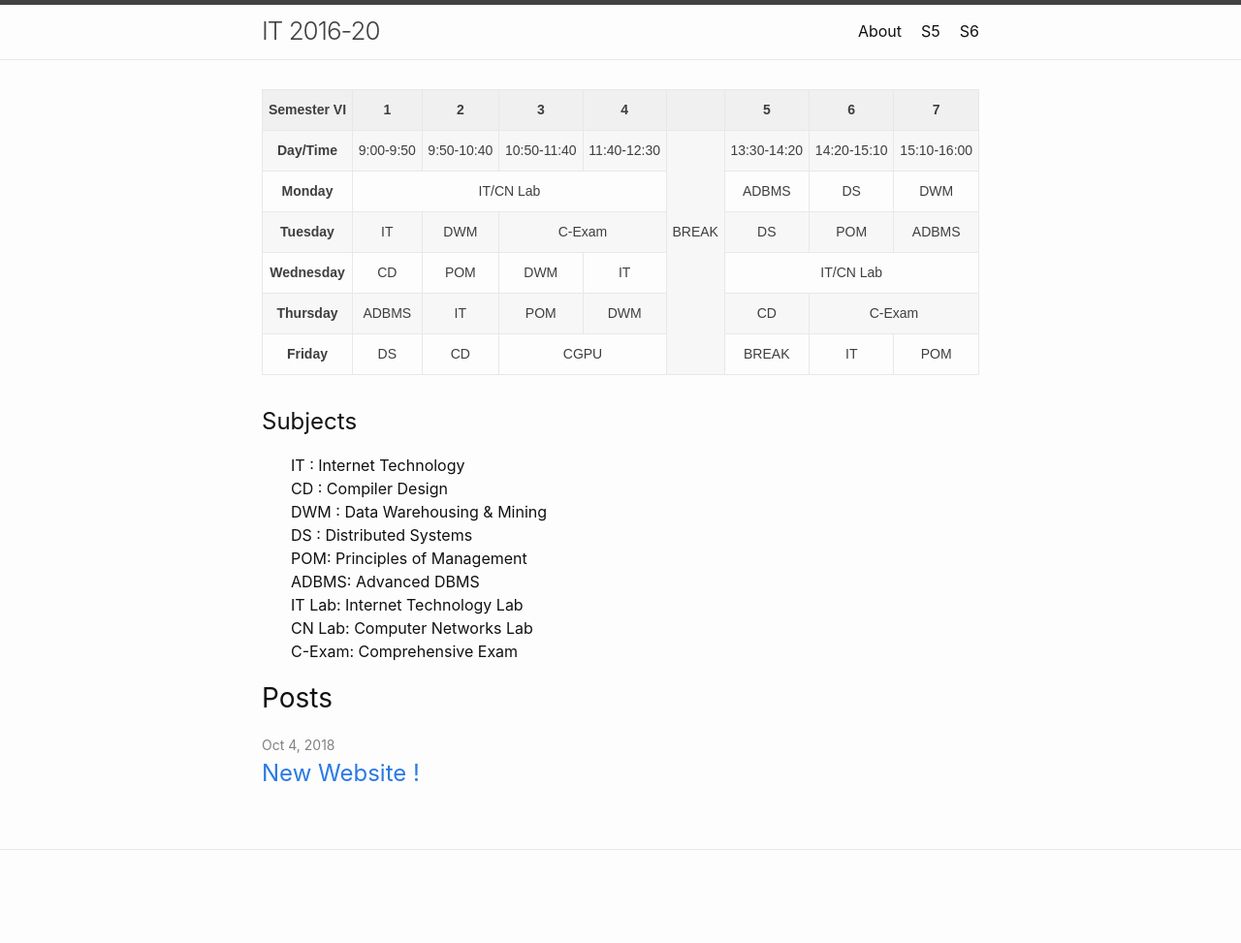
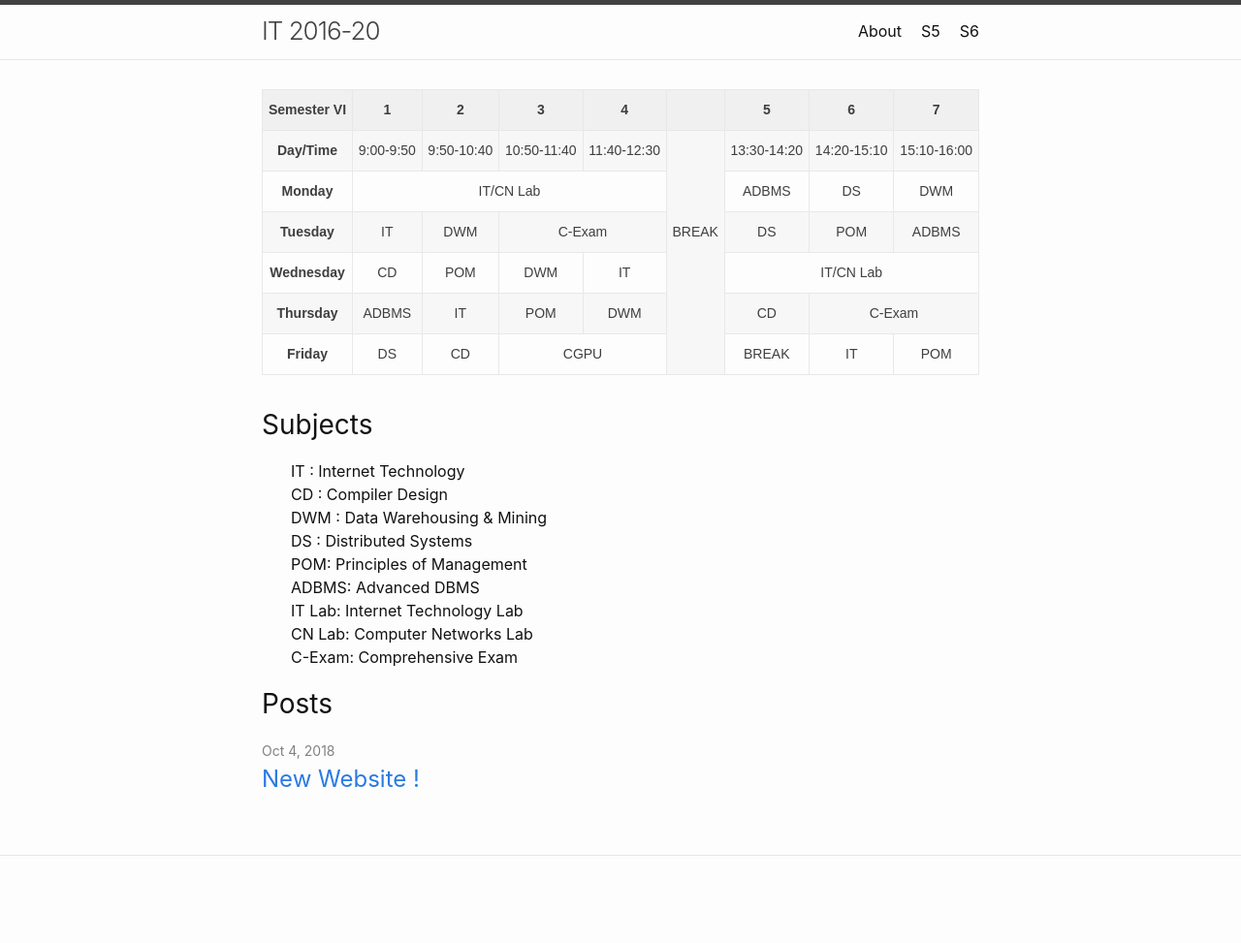
Before and after one commit to IT-GECBH/2020, a Jekyll site: the page built from index.md, in a window 1280 px wide. Shown: the whole page at 97% size. Built offline with Jekyll 4.4.1, drawn with Linux system fonts in a browser that asks for light colours.

Commit message:
Update home.html

```diff
--- a/_layouts/home.html
+++ b/_layouts/home.html
@@ -10,7 +10,7 @@ layout: default
   {{ content }}
 
   {%- include time_table.html -%}
-  <h2>Subjects</h2>
+  <h2 class="post-list-heading">Subjects</h2>
   <ul style="list-style-type:none;">
     <li>IT : Internet Technology</li>
     <li>CD : Compiler Design</li>
```
